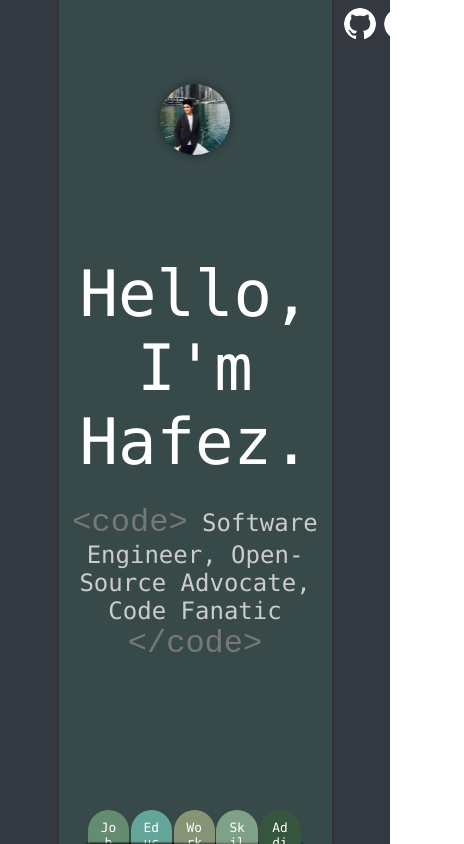
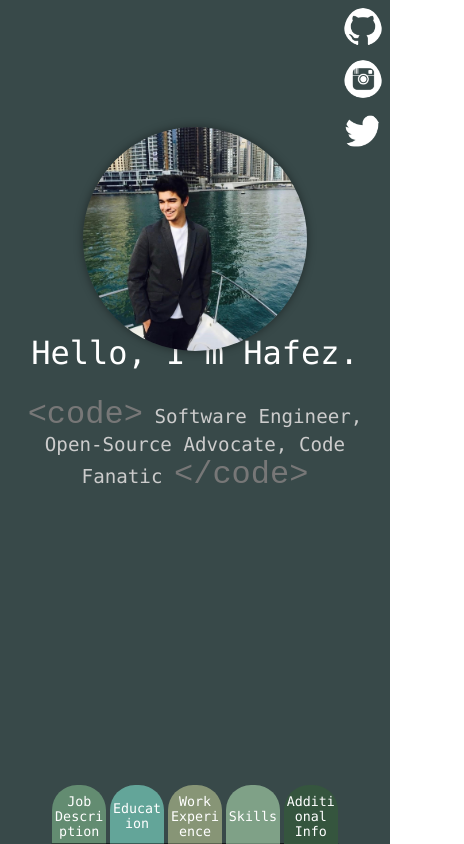
Before and after one commit to hafezus/WebCV, a React (Create React App) app: page / in a window 390 px wide. Shown: the top 844 px of the page, 464 px wide, since content can reach past the window. Built offline with nearby package versions, Linux system fonts and the light colour scheme.

Commit message:
Added media queries for mobile browser compatibility.

```diff
--- a/src/components/Bio.js
+++ b/src/components/Bio.js
@@ -2,15 +2,13 @@ import React from 'react'
 
 import Socials from './Socials'
 import MyImage from '../MyImage.jpg'
-import SocialHandles from '../SocialHandles.png'
-import AdditionalInfo from '../AdditionalInfo.png'
 
 const Bio = () => {
     return (
         <div className = "bio">
             <Socials />
-            <img src={MyImage} style={imgStyle} alt=""></img>
-            <h1 style={bioTitle}>
+            <img src={MyImage} alt="" className="bioImage"></img>
+            <h1>
                 Hello, I'm Hafez.
             </h1>
             <h2 style={discriptionStyle}><code style={codeStyle}>&lt;code&gt;</code> Software Engineer, Open-Source Advocate, Code Fanatic <code style={codeStyle}>&lt;/code&gt;</code></h2>
@@ -18,15 +16,6 @@ const Bio = () => {
     )
 }
 
-const bioTitle={
-    fontFamily: 'Consolas',
-    fontWeight:'100',
-    color: "#fff",
-    fontSize: '4rem',
-    padding: '2vw',
-    marginTop: "10vh",
-    wordBreak: "break-word"
-}
 
 const discriptionStyle = {
     fontFamily: 'Consolas',
@@ -37,14 +26,7 @@ const discriptionStyle = {
     justifyContent: 'center'
 }
 
-const imgStyle = {
-    borderRadius: "50%",
-    position: "absolute",
-    top: "10vh"
-}
-
 const codeStyle = {
-    fontSize: "3.2rem",
     color: "#777",
     fontSize: "2rem",
 }
--- a/src/components/Slider.js
+++ b/src/components/Slider.js
@@ -19,27 +19,23 @@ const slideUp = (event) =>{
 const Slider = (tabData) => {
     return (
         <div className="slider"  style={{backgroundColor: tabData.bgColor}}>
-            <button onClick={slideUp} style={{...tabStyle, marginLeft: tabData.leftMargin, backgroundColor: tabData.bgColor, fontSize: '0.8em', wordWrap:'break-word'}} className="sliderBtn">{tabData.title}</button>
+            <button onClick={slideUp} style={{marginLeft: tabData.leftMargin, backgroundColor: tabData.bgColor, wordWrap:'break-word'}} className="sliderBtn">{tabData.title}</button>
             {/* <a href="#">Hi</a> */}
             <main style={contentStyle}>
-                <p className="tabBody" style={{overflowY: 'auto'}}>
-                    <div dangerouslySetInnerHTML={{__html: tabData.body}}></div>
+                    <p className="tabBody" dangerouslySetInnerHTML={{__html: tabData.body}}></p>
                     {/* {tabData.body   } */}
-                </p>
             </main>
         </div>
     )
 }
 const tabStyle = {
-    fontSize: '16px',
-    padding: '10px',
-    width: '10.6vw',
+    fontSize: 'auto',
+    paddingTop: '4px',
     fontFamily: 'Consolas',
     border: 'none',
     borderTopLeftRadius: '25px',
     borderTopRightRadius: '25px',
-    outline: 'none',
-    backgroundcolor: '#638C71',
+    outline: 'none'
 }
 
 const contentStyle = {
--- a/src/components/Sliders.js
+++ b/src/components/Sliders.js
@@ -11,7 +11,7 @@ const tabData = [
         entry-level Software Engineering job, specifically full-stack
         web development & mobile application development.`,
 
-		leftMargin: "0vw",
+		leftMargin: "0",
 		bgColor: "#638C71",
 	},
 	{
@@ -28,7 +28,7 @@ const tabData = [
 		</ul>
         `,
 
-		leftMargin: "11vw",
+		leftMargin: "14.85vw",
 		bgColor: "#63A599",
 	},
 	{
@@ -38,7 +38,7 @@ const tabData = [
         IaaS services in Google Cloud Platform under the
         mentorship of Mr. Mohamed Elayyan`,
 
-		leftMargin: "22vw",
+		leftMargin: "29.7vw",
 		bgColor: "#879576",
 	},
 	{
@@ -79,7 +79,7 @@ const tabData = [
         Development
         `,
 
-		leftMargin: "33vw",
+		leftMargin: "44.55vw",
 		bgColor: "#7FA187",
 	},
 	{
@@ -87,7 +87,7 @@ const tabData = [
 		title: "Additional Info",
 		body: "I like to cook",
 
-		leftMargin: "44vw",
+		leftMargin: "59.4vw",
 		bgColor: "#35553E",
 	},
 ];
@@ -98,11 +98,6 @@ const Sliders = () => {
 			className="sliders"
 			style={{ position: "absolute", bottom: "-80vh", backgroundColor: "red" }}
 		>
-			{/* <Slider {...tabData[0]} />
-			<Slider {...tabData[1]} />
-			<Slider {...tabData[2]} />
-			<Slider {...tabData[3]} />
-			<Slider {...tabData[4]} /> */}
 			{tabData.map((sliderData, idx) => (
                 <Slider {...sliderData} />
 			))}
--- a/src/components/Socials.js
+++ b/src/components/Socials.js
@@ -4,27 +4,18 @@ import Instagram from "../instagram-4-64.png"
 import Twitter from "../twitter-64.png"
 const Socials = () => {
     return (
-        <div style={socialsStyle}>
-            <a href="https://github.com/hafezus" target="_blank" alt="GitHub">
-                <img src={GitHub} class="socialHandles"></img>
+        <div className="socialsDiv">
+            <a href="https://github.com/hafezus" target="_blank" alt="GitHub" rel="noreferrer">
+                <img src={GitHub} className="socialHandles" alt=""></img>
             </a>
-            <a href="https://www.instagram.com/hafzus/?hl=en" target="_blank" alt="Instagram">
-                <img src={Instagram} class="socialHandles"></img>
+            <a href="https://www.instagram.com/hafzus/?hl=en" target="_blank" alt="Instagram" rel="noreferrer">
+                <img src={Instagram} className="socialHandles" alt=""></img>
             </a>
-            <a href="https://twitter.com/hasminosmin" target="_blank" alt="Twitter">
-                <img src={Twitter} class="socialHandles"></img>
+            <a href="https://twitter.com/hasminosmin" target="_blank" alt="Twitter" rel="noreferrer">
+                <img src={Twitter} className="socialHandles" alt=""></img>
             </a>
         </div>
     )
 }
 
-const socialsStyle={
-    position: 'absolute',
-    display: 'flex',
-    left: '88.3vw',
-    top:"2vw",
-    flexDirection: 'row',
-    borderRadius:"50%"
-}
-
 export default Socials
--- a/src/index.css
+++ b/src/index.css
@@ -6,78 +6,52 @@
   margin: 0;
   padding: 0;
 }
-
-@media only screen and (max-device-width: 480px) {
-  h1{
-    font-size-adjust: inherit;
-  }
-  h2{
-    font-size-adjust: inherit;
-  }
-}
-
-@media only screen
-  and (min-device-width: 1242px)
-  and (max-device-width: 2688px)
-  and (-webkit-min-device-pixel-ratio: 3) {
-
-}
-
-/* Portrait and Landscape */
-@media screen
-  and (device-width: 360px)
-  and (device-height: 640px)
-  and (-webkit-device-pixel-ratio: 4) {
-
-}
-
 #root{
   height: 100vh;
   width: 100vw;
   width: auto;
   background-color:white;
 }
-
 .App{
   display: flex;
   flex-direction:row;
   justify-content: center;
   height:100vh;
-  /* background-color: rgb(75, 61, 61); */
-  background-color: #343941;
-  /* background-image: url('./Constellation_BG.png');
-  background-size:1920px 1080px;
-  background-repeat:no-repeat; */
-}
-
+  background-color: #282c31;
+ }
 body{
-  overflow-y: hidden;
+  overflow: hidden;
 
 }
-
 .bio{
   display:flex;
   flex-direction: column;
   justify-content: center;
   align-items: center;
   background-color: #384949;
-  /* #384949; */
   display: flex;
   height: 100vh;
-  width:70%;
+  width:70vw;
   box-shadow: 0px 0px 3px;
   color: rgba(0, 0, 0, 0.438);
   transition:cubic-bezier(0.075, 0.82, 0.165, 1);
   transition-duration: 1000ms;
-  padding: 10px;
+  padding: 1rem;
 }
-
 .bio:hover{
   transition:cubic-bezier(0.075, 0.82, 0.165, 1);
   transition-duration: 1000ms;
   box-shadow: 0px 0px 10px;
 }
-
+h1{
+  font-family: Consolas;
+  font-weight:100;
+  color: #fff;
+  font-size: 4rem;
+  padding: 2vw;
+  margin-top: 10vh;
+  word-break: "break-word"
+}
 p{
   color: white;
   font-family: 'Poppins';
@@ -85,29 +59,29 @@ p{
   padding: 2em 2.5em;
   text-align: center;
 }
-
 h1{
   text-align: center;
   justify-content: center;
 }
-
 h2{
   text-align: center;
 }
-
 img{
   box-shadow: 0 0 10px;
   width: 18vw;
   height: auto;
 }
-
+.bioImage{
+  border-radius: 50%;
+  position: absolute;
+  top: 7vh;
+}
 img:hover{
   box-shadow: 0 0 20px;
   transition:cubic-bezier(0.075, 0.82, 0.165, 1);
   transition-duration: 1000ms;
   cursor:grab;
 }
-
 img:active{
   box-shadow: 0 0 20px;
   transition:cubic-bezier(0.075, 0.82, 0.165, 1);
@@ -116,45 +90,53 @@ img:active{
   height: auto;
   cursor:grabbing;
 }
-
 .sliders{
   height: 80vh;
+  display: flex;
+  justify-content:center;
+  align-items: center;
 }
-
 .slider{
   display:flex;
   flex-direction: column;
   height: 80vh;
-  width: 54.63vw;
+  width: 70vw;
   position: absolute;
   bottom: 0;
-  left: -27.5vw;
-  /* background: #638C71; */
   align-content: center;
   transition: cubic-bezier(0.075, 0.82, 0.165, 1);
   transition-duration: 1000ms;
   box-shadow: 0 -0.5px 3px;
 }
-
 .slider button{
   outline: none;
   border: none;
   height: 4vh;
-  width: 29.6vh;
+  width: 30vh;
   color: white;
   align-items: center;
   justify-content: center;
   position: absolute;
   top: -4vh;
+  width: 10.6vw;
 }
-
+.sliderBtn{
+  font-size: auto;
+  padding-top: 4px;
+  font-family: 'Consolas';
+  border: none;
+  border-top-left-radius: 25px;
+  border-top-right-radius: 25px;
+  outline: none;
+  height: 4vh;
+  width: 10.6vh;
+}
 .slider button:hover{
   box-shadow: none;
   transition:cubic-bezier(0.075, 0.82, 0.165, 1);
   transition-duration: 1000ms;
   text-shadow: 0 0 3px white;
 }
-
 .tabBody{
   color: white;
   font-family: 'Poppins';
@@ -162,15 +144,16 @@ img:active{
   padding: 0% 10%;
   text-align: center;
 }
-
-/* .slider button:focus{
-  top: 80vh;
-  transition: cubic-bezier(0.075, 0.82, 0.165, 1);
-  transition-duration: 1000ms;
-} */
-
+.socialsDiv{
+  position: absolute;
+  display: flex;
+  left: 88.3vw;
+  top:2vw;
+  flex-direction: row;
+  border-radius:50%;
+}
 .socialHandles {
-  height: 32px;
+  height: 2em;
   width: auto;
   margin-right: 2vw;
   outline: none;
@@ -178,20 +161,19 @@ img:active{
   border: none;
   border-radius: 50%;
 }
-
 .socialHandles:hover{
   outline: none;
   box-shadow: 0 0 0;
   color: white;
   cursor:pointer;
   border-radius: 50%;
-  height: 48px;
+  height: 3.2em;
   width: auto;
   animation:cubic-bezier(0.165, 0.84, 0.44, 1)
 }
-
 .socialHandles:active{
-  height: 32px;
+  height: 4rem;
+  transform: translateX(-1rem);
   width: auto;
   outline: none;
   box-shadow: 0 0 0;
@@ -199,16 +181,77 @@ img:active{
   cursor:default;
   border-radius: 50%;
 }
-
 li{
   list-style-type:none;
 }
 
+/* Media queries for mobile phones*/
 
+@media screen and (max-width: 480px){
 
-/* .socialHandles:hover:last-child{
-  outline: none;
-  box-shadow: 0 0 3px;
-  color: white;
-  cursor:default;
-} */
+  .socialsDiv{
+    display: flex;
+    flex-direction: column;
+    transition:cubic-bezier(0.785, 0.135, 0.15, 0.86);
+    transition-duration: 500ms;
+  }
+  .socialHandles {
+    height: 3rem;
+    width: auto;
+    outline: none;
+    box-shadow: none;
+    border: none;
+    border-radius: 50%;
+    margin-right: 0vw;
+    padding-bottom: 10px;
+  }
+  .bio{
+    display:flex;
+    flex-direction: column;
+    justify-content: center;
+    align-items: center;
+    background-color: #384949;
+    height: 100vh;
+    width:100vw;
+    color: rgba(0, 0, 0, 0.438);
+    padding: 0rem;
+  }
+  .bio h2{
+    font-size: 1.2rem;
+    text-align: center;
+  }
+  h1{
+    font-size: 2rem;
+    padding-top: 0vh;
+    margin-top: 0vh;
+  }
+  .slider{
+    width: 73.4vw;
+    box-shadow: 0 0 1px;
+  }
+  .slider button{
+    height: 7vh;
+    width: 14vw;
+    top: -7vh;
+  }
+  .bioImage{
+    border-radius: 50%;
+    position: absolute;
+    height: 14rem;
+    width: auto;
+    top: 15vh;
+    transition:cubic-bezier(0.6, -0.28, 0.735, 0.045);
+    transition-duration: 1000ms;
+  }
+  .bioImage:active{
+    box-shadow: 0 0 20px;
+    height: 20rem;
+    width: auto;
+    cursor:grabbing;
+    transition:cubic-bezier(0.785, 0.135, 0.15, 0.86);
+    transition-duration: 500ms;
+  }
+  p{
+    font-size: 12px;
+  }
+}
```
Also changed, not shown: 1 other file (tests, documents, lock files or other folders).
